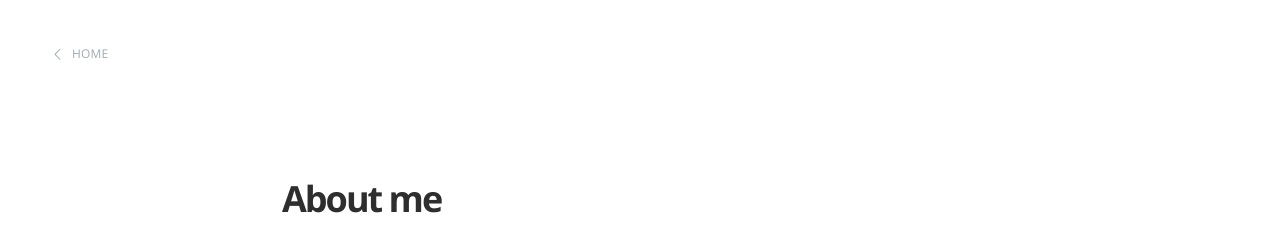
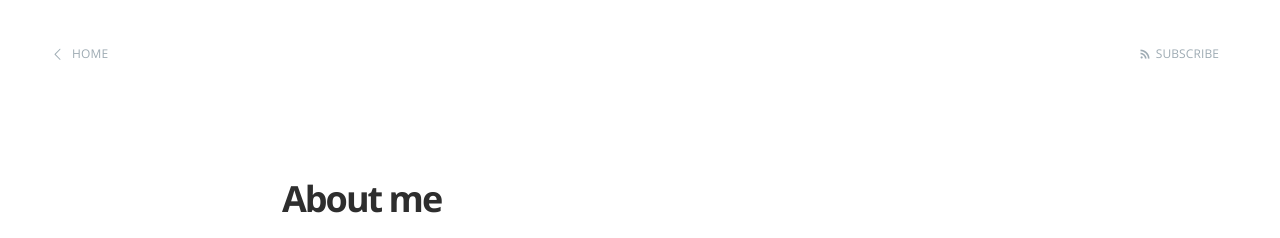
Before and after one commit to fabiorolim/fabiorolim.github.io, a Jekyll site: the page built from about.md, in a window 1280 px wide. Shown: the top 238 px of the page. Built offline with Jekyll 4.4.1, drawn with Linux system fonts in a browser that asks for light colours.

Commit message:
Add subscribe

```diff
--- a/_layouts/page.html
+++ b/_layouts/page.html
@@ -12,7 +12,7 @@ post_class: post-template page-template
     style="background-image: url({{ page.cover }}) {%else%}no-cover{% endif %}">
     <nav class="main-nav {% if page.cover %} overlay {% endif %} clearfix">
         <a class="back-button icon-arrow-left" href="{{'/' | relative_url }}">Home</a>
-        <!-- <a class="subscribe-button icon-feed" href="{{'feed.xml' | relative_url }}">Subscribe</a> -->
+        <a class="subscribe-button icon-feed" href="{{'feed.xml' | relative_url }}">Subscribe</a>
     </nav>
 </header>
 
--- a/_layouts/post.html
+++ b/_layouts/post.html
@@ -9,7 +9,7 @@ post_class: post-template
     style="background-image: url({{ page.cover }}) {%else%}no-cover{% endif %}">
     <nav class="main-nav {% if page.cover %} overlay {% endif %} clearfix">
         <a class="back-button icon-arrow-left" href="{{'/' | relative_url }}">Home</a>
-        <!-- <a class="subscribe-button icon-feed" href="{{'feed.xml' | relative_url }}">Subscribe</a> -->
+        <a class="subscribe-button icon-feed" href="{{'feed.xml' | relative_url }}">Subscribe</a>
     </nav>
 </header>
 
```
